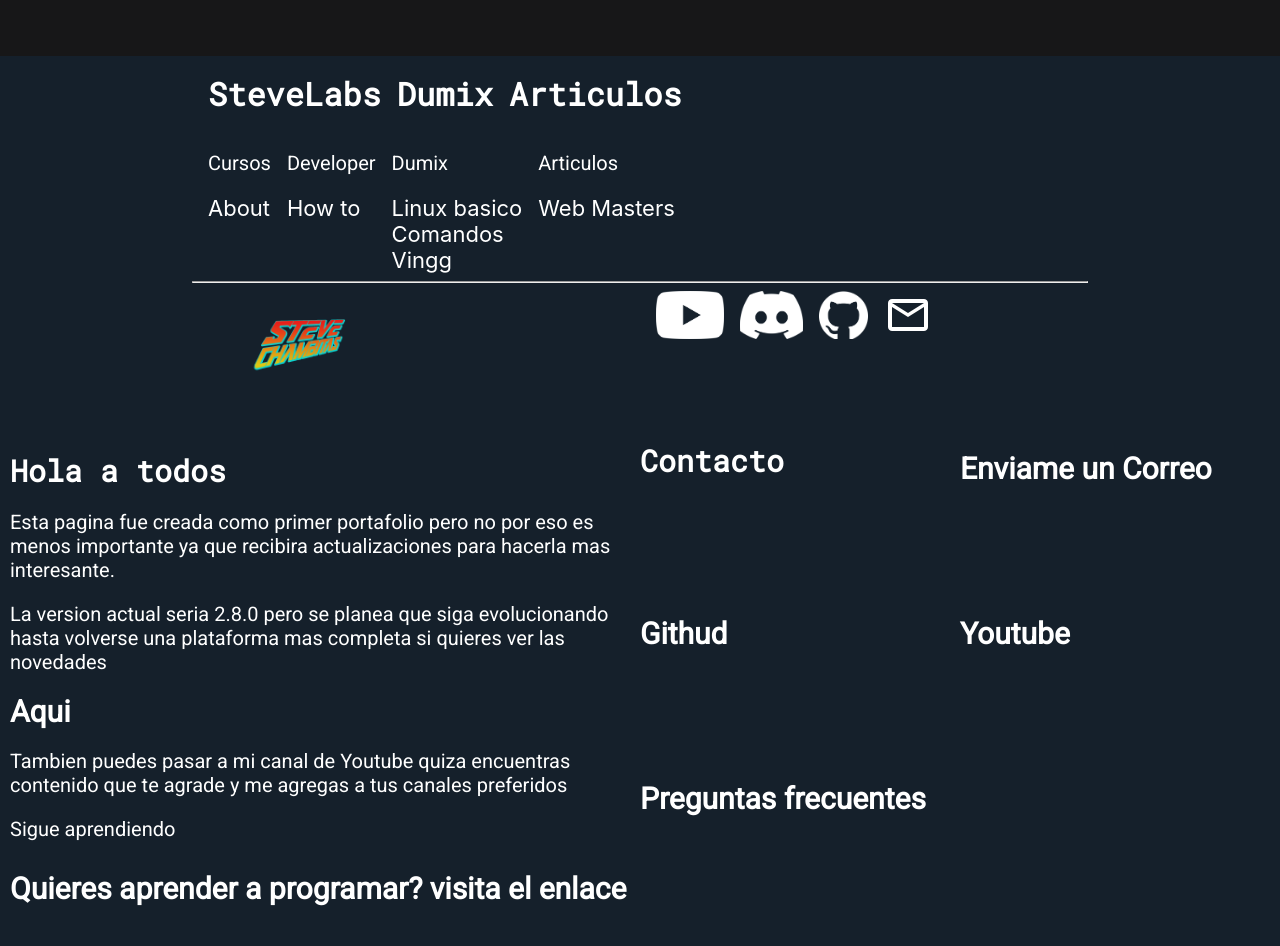
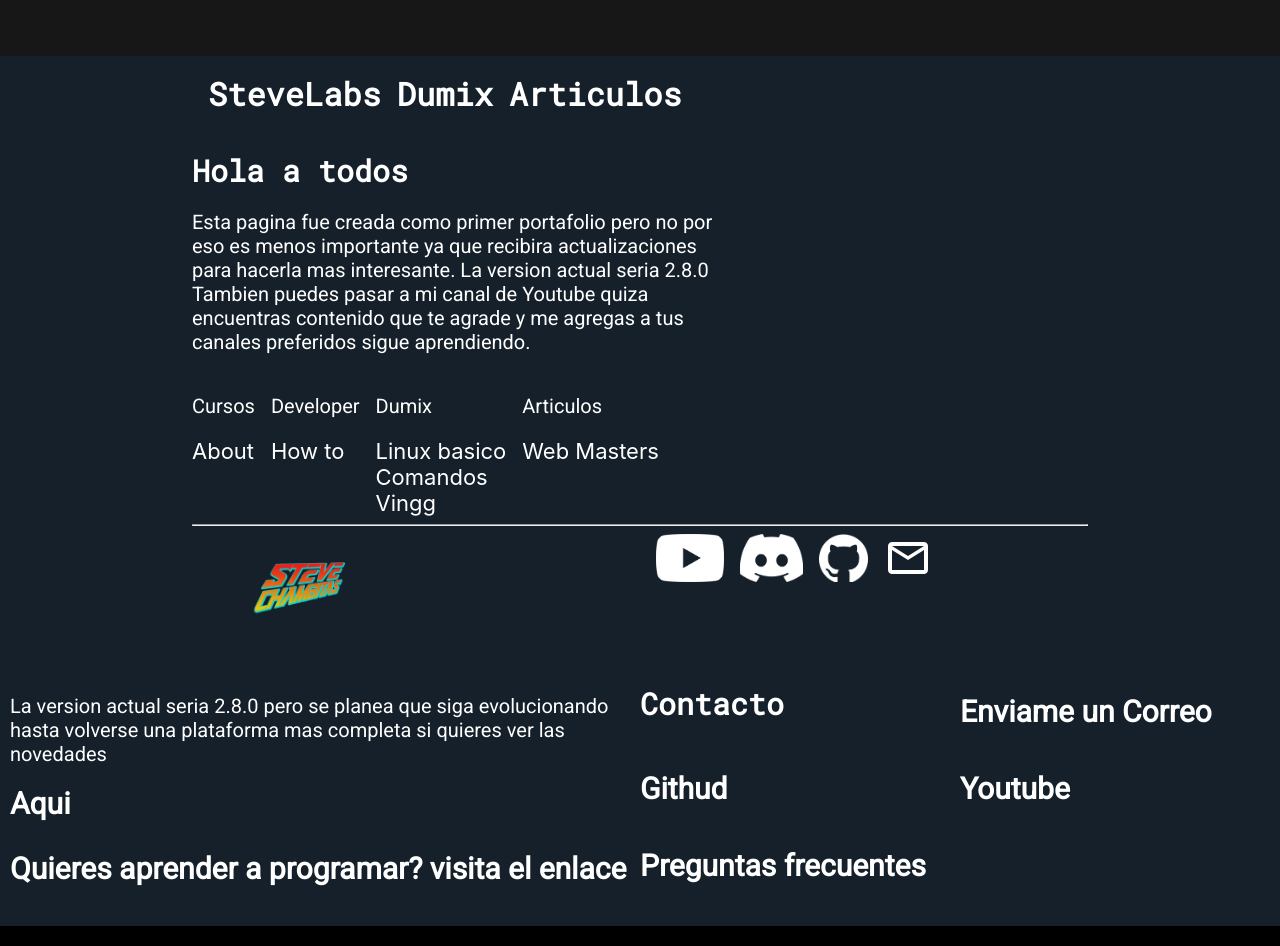
Before and after one commit to SteveBartmoss/steveapp, a React (Create React App) app: page / in a window 1280 px wide. Shown: the part 8200-9146 px from the top of the page. Built offline with nearby package versions, Linux system fonts and the light colour scheme.

Commit message:
add t more content for the footer component

```diff
--- a/src/component/Pie.jsx
+++ b/src/component/Pie.jsx
@@ -20,8 +20,16 @@ function Pie() {
                 </Div70>
                 <Div70>
                     <DivRow>
-                        <div>
-
+                        <div className="div-footer-alert">
+                            <h1 className="title1">Hola a todos</h1>
+                            <p className="Content">Esta pagina fue creada como primer
+                                portafolio pero no por eso es menos importante ya que
+                                recibira actualizaciones para hacerla mas interesante.
+                                La version actual seria 2.8.0
+                                Tambien puedes pasar a mi canal de Youtube
+                                quiza encuentras contenido que te agrade y me agregas a tus canales
+                                preferidos sigue aprendiendo.
+                            </p>
                         </div>
                         <DivRow>
                             <DivColum>
@@ -64,11 +72,6 @@ function Pie() {
             </DivFooter>
             <div className="gif-footer">
                 <div className="footer-item">
-                    <h1 className="title1">Hola a todos</h1>
-                    <p className="Content">Esta pagina fue creada como primer
-                        portafolio pero no por eso es menos importante ya que
-                        recibira actualizaciones para hacerla mas interesante.
-                    </p>
 
                     <p className="Content">La version actual seria 2.8.0 pero
                         se planea que siga evolucionando hasta volverse una
@@ -77,11 +80,6 @@ function Pie() {
 
                     <a className="contacto" href="progreso">Aqui</a>
 
-                    <p className="Content">Tambien puedes pasar a mi canal de Youtube
-                        quiza encuentras contenido que te agrade y me agregas a tus canales
-                        preferidos
-                    </p>
-                    <p className="Content">Sigue aprendiendo</p>
                     <p className="contacto">Quieres aprender a programar? visita el enlace</p>
                 </div>
                 <div className="item-grid">
```
